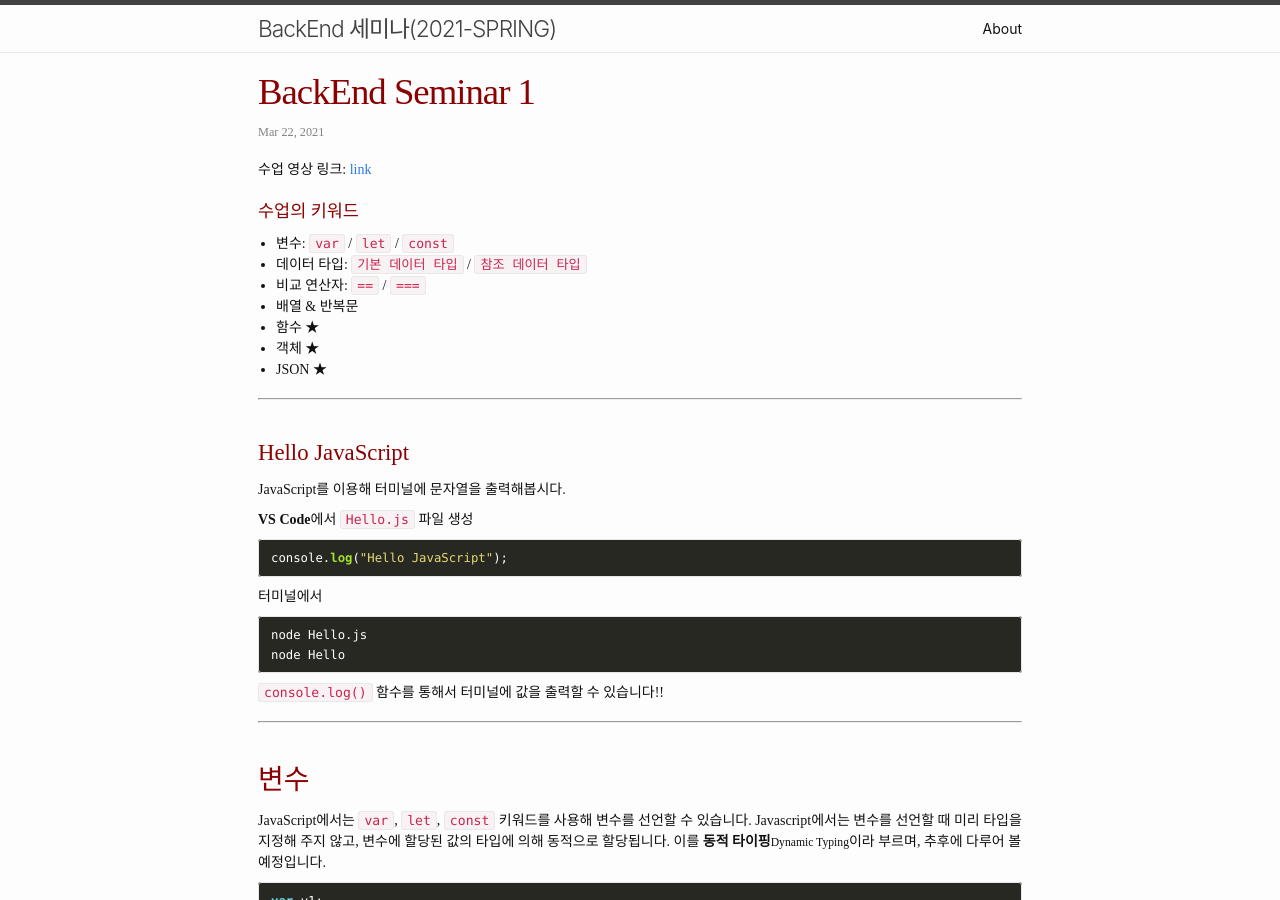
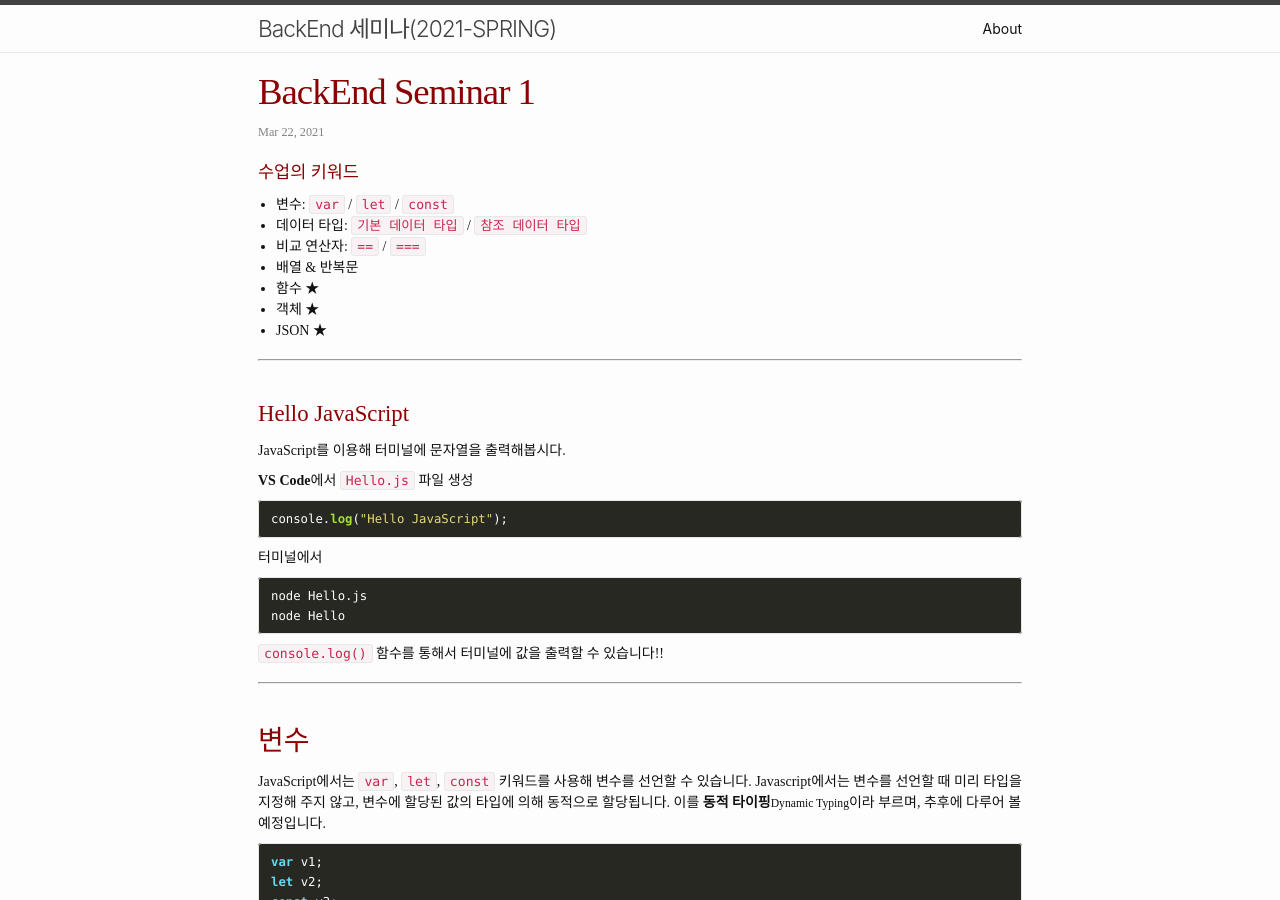
Before and after one commit to PoApper/backend-seminar, a Jekyll site: the page built from _posts/2020-10-07-BackEnd-Seminar1.md, in a window 1280 px wide and 900 px high. Built offline with Jekyll 4.4.1, drawn with Linux system fonts in a browser that asks for light colours.

Commit message:
Update 2020-10-07-BackEnd-Seminar1.md

```diff
--- a/_posts/2020-10-07-BackEnd-Seminar1.md
+++ b/_posts/2020-10-07-BackEnd-Seminar1.md
@@ -5,7 +5,6 @@
 published: true
 ---
 
-수업 영상 링크: [link](https://drive.google.com/file/d/1yb4VyIm4VSgiXCne5TE1ZSFRFLudVlCw/view?usp=sharing)
 
 #### 수업의 키워드
 - 변수: `var` / `let` / `const`
```
